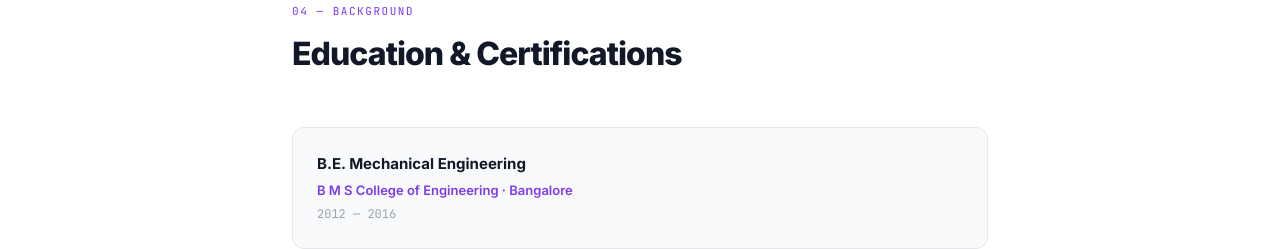
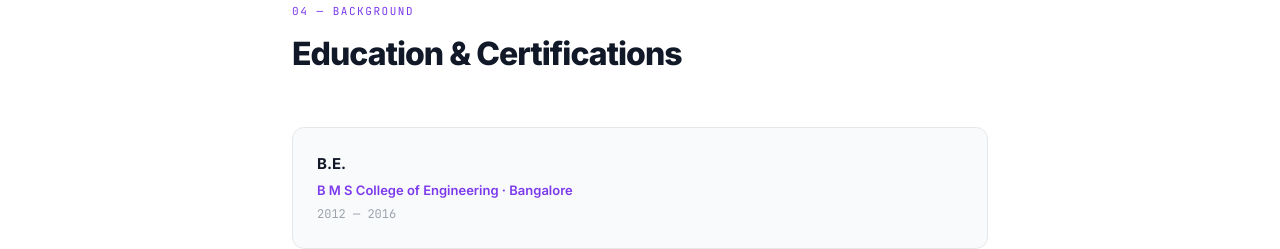
Before and after one commit to VishakBharadwaj94/vishak-resume, a website: page index.html in a window 1280 px wide. Shown: the part 3193-3442 px from the top of the page. Drawn offline with Linux system fonts and the light colour scheme.

Commit message:
Remove mechanical engineering from education

```diff
--- a/index.html
+++ b/index.html
@@ -748,7 +748,7 @@
       <h2 class="section-title">Education &amp; Certifications</h2>
     </div>
     <div class="edu-card fade-in">
-      <div class="edu-degree">B.E. Mechanical Engineering</div>
+      <div class="edu-degree">B.E.</div>
       <div class="edu-school">B M S College of Engineering · Bangalore</div>
       <div class="edu-date">2012 — 2016</div>
     </div>
```
